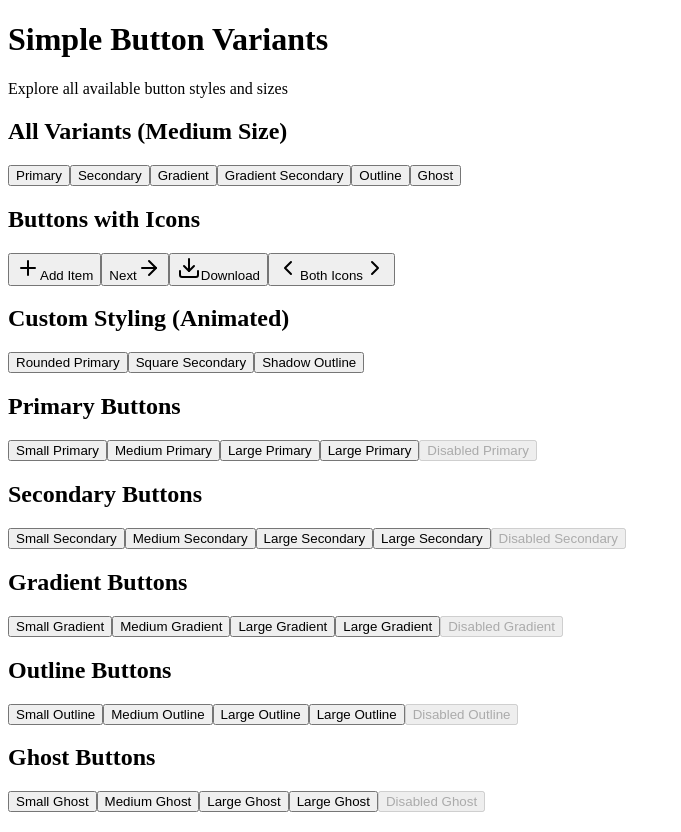
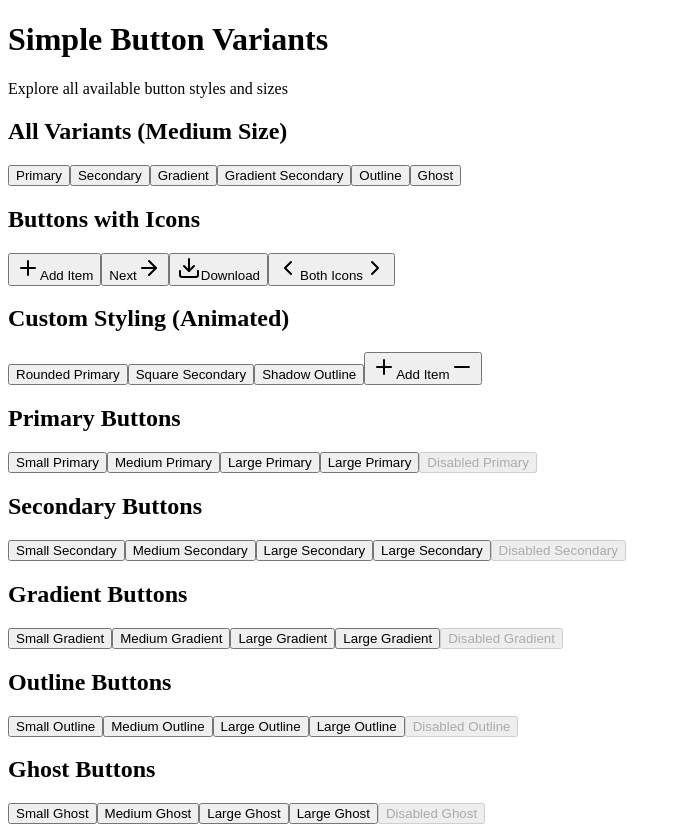
Before and after one commit to Yash-Tibadiya/Minimal-Components, a Next.js app: page /SimpleButtons in a window 1280 px wide. Shown: the whole page, without its empty margins (0-681 px from the left). Built offline with nearby package versions, Linux system fonts and the light colour scheme.

Commit message:
feat: Add 'Add Item' button with dual icons and custom styling
Adds a new Button component to the SimpleButtons page. This button demonstrates
the use of both left and right icons (Plus and Minus) with a primary
variant and custom styling including width, background color, animation,
and shadow.

```diff
--- a/src/pages/SimpleButtons.tsx
+++ b/src/pages/SimpleButtons.tsx
@@ -5,6 +5,7 @@ import {
   ChevronLeft,
   ChevronRight,
   Download,
+  Minus,
   Plus,
 } from "lucide-react";
 import Button from "../components/Button";
@@ -88,6 +89,14 @@ const SimpleButtons = () => {
             className="shadow-lg animate-fade-in-up [animation-delay:0.2s]"
           >
             Shadow Outline
+          </Button>
+          <Button
+            variant="primary"
+            leftIcon={<Plus />}
+            rightIcon={<Minus />}
+            className="w-52 !justify-between !bg-purple-500 animate-fade-in-left [animation-delay:0.3s] shadow-xl"
+          >
+            Add Item
           </Button>
         </div>
       </section>
```
